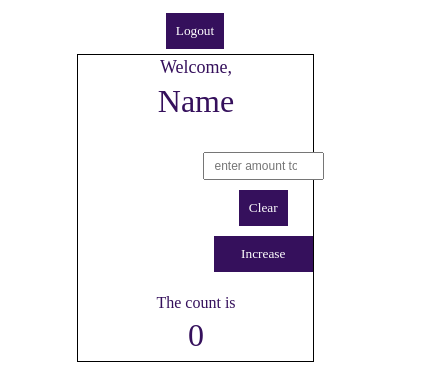
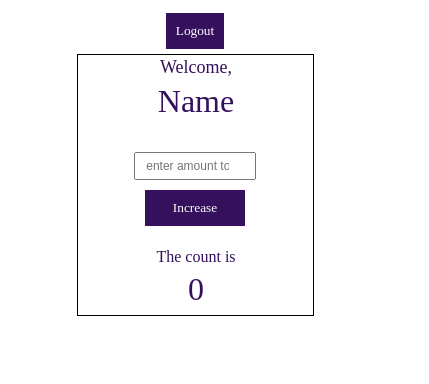
Before and after one commit to juliusossim/gradientfi-counter, a React (Vite) app: page / in a window 390 px wide. Both pictures are taken after typing "name@example.com", "Sample123" into the empty fields and a click on the button "Login". Shown: the top 384 px of the page, 429 px wide, since content can reach past the window. Built offline with nearby package versions, Linux system fonts and the light colour scheme.

Commit message:
conditional display for clear, minimal breakpoints fix

```diff
--- a/src/components/styledCompnents/constants.js
+++ b/src/components/styledCompnents/constants.js
@@ -11,7 +11,7 @@ export const device = {
   mobileS: `(min-width: ${size.mobileS})`,
   mobileM: `(min-width: ${size.mobileM})`,
   mobileL: `(min-width: ${size.mobileL})`,
-  tablet: `(min-width: ${size.tablet})`,
+  tablet: `(max-width: ${size.tablet})`,
   laptop: `(min-width: ${size.laptop})`,
   laptopL: `(min-width: ${size.laptopL})`,
   desktop: `(min-width: ${size.desktop})`,
--- a/src/components/styledCompnents/index.jsx
+++ b/src/components/styledCompnents/index.jsx
@@ -32,7 +32,12 @@ export const Box = styled.div`
 `;
 export const StyledLayout = styled(Box)`
   width: 50vw;
-  display: block;
+  justify-content: center;
+  display: solid;
+  @media ${device.tablet} {
+    display: flex;
+    flex-direction: column;
+  }
   padding: ${(props) => `${props.theme.gap.normal} ${props.theme.gap.large}`};
   border: solid 1px;
 `;
--- a/src/hooks/useCounter.jsx
+++ b/src/hooks/useCounter.jsx
@@ -10,6 +10,6 @@ const useCounter = () => {
   const decreaseCount = () => setCount((prev) => (!isNaN(val) ? prev - val : prev - 1)); // decrease
   const clear = () => setVal(1); // resets val
 
-  return { paraCap, decreaseCount, increaseCount, count, setVal, user, clear }; // expose
+  return { paraCap, decreaseCount, increaseCount, count, setVal, user, clear, val }; // expose
 };
 export default useCounter;
--- a/src/routes/Counter.jsx
+++ b/src/routes/Counter.jsx
@@ -12,7 +12,7 @@ import {
 import useCounter from '../hooks/useCounter';
 
 const Counter = () => {
-  const { paraCap, decreaseCount, increaseCount, count, setVal, clear, user } = useCounter(); // custom hook
+  const { paraCap, decreaseCount, increaseCount, count, setVal, clear, user, val } = useCounter(); // custom hook
 
   return (
     <StyledLayout>
@@ -35,9 +35,11 @@ const Counter = () => {
             width="25vw"
             placeholder="enter amount to operate"
           />
-          <StyledButton type="reset" onClick={clear}>
-            Clear
-          </StyledButton>
+          {val > 1 && (
+            <StyledButton type="reset" onClick={clear}>
+              Clear
+            </StyledButton>
+          )}
         </FlexBox>
         <FlexBox>
           {' '}
```
